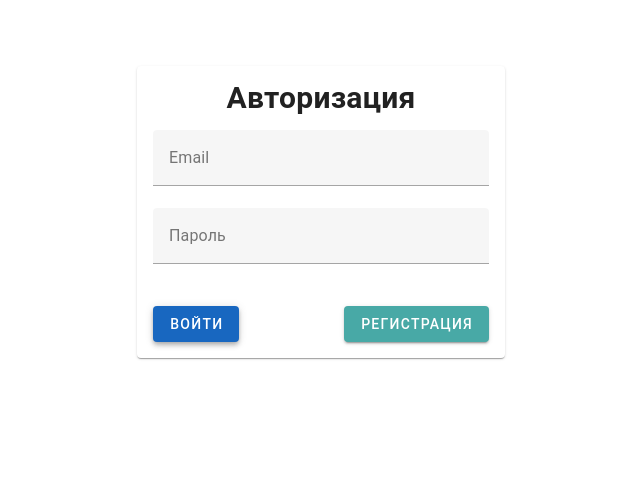
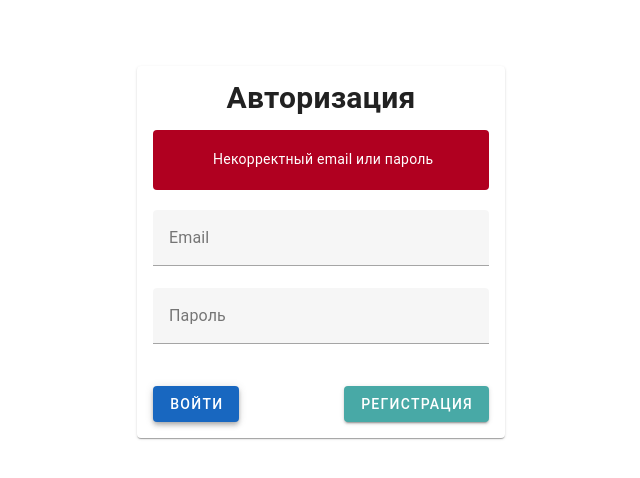
Before and after one commit to Arlan-Z/ToDoList-Laravel-Vue, a Vue app in the folder frontend/: page / in a window 1280 px wide. Both pictures are taken after a click on the button "ВОЙТИ". Shown: the top 478 px of the page, without its empty margins (319-959 px from the left). Built offline with nearby package versions, Linux system fonts and the light colour scheme; no server answers.

Commit message:
Auth error handling added

```diff
--- a/frontend/src/components/AuthPage.vue
+++ b/frontend/src/components/AuthPage.vue
@@ -5,6 +5,9 @@
         <h2>Авторизация</h2>
       </v-card-title>
       <v-card-text>
+        <v-alert v-if="errorMessage" type="error" dismissible class="error-container">
+          {{ errorMessage }}
+        </v-alert>
         <v-form @submit.prevent="handleSubmit">
           <v-text-field
             v-model="email"
@@ -44,6 +47,7 @@ export default {
     return {
       email: "",
       password: "",
+      errorMessage: "", // добавлено поле для сообщения об ошибке
     };
   },
   methods: {
@@ -51,9 +55,9 @@ export default {
     async goToTasks(response = null, isNew = false) {
       try {
         const token = response.data.token;
-        this.setToken(token); // Устанавливаем токен в хранилище
-        this.clearTasks(); // Очищаем задачи перед загрузкой новых
-        await this.fetchTasks(); // Загружаем новые задачи
+        this.setToken(token);
+        this.clearTasks();
+        await this.fetchTasks();
         this.$router.push("/tasks");
         if (isNew) {
           alert(
@@ -73,6 +77,7 @@ export default {
         await this.goToTasks(response);
       } catch (error) {
         console.error("Ошибка авторизации:", error);
+        this.errorMessage = "Некорректный email или пароль"; // установка сообщения об ошибке
       }
     },
     async handleRegister() {
@@ -81,6 +86,7 @@ export default {
         await this.goToTasks(response, true);
       } catch (error) {
         console.error("Ошибка регистрации:", error);
+        this.errorMessage = "Ошибка регистрации. Попробуйте снова."; // установка сообщения об ошибке
       }
     },
   },
@@ -101,4 +107,8 @@ export default {
   justify-content: space-between;
   margin-top: 20px;
 }
+
+.error-container {
+  margin-bottom: 20px;
+}
 </style>
```
